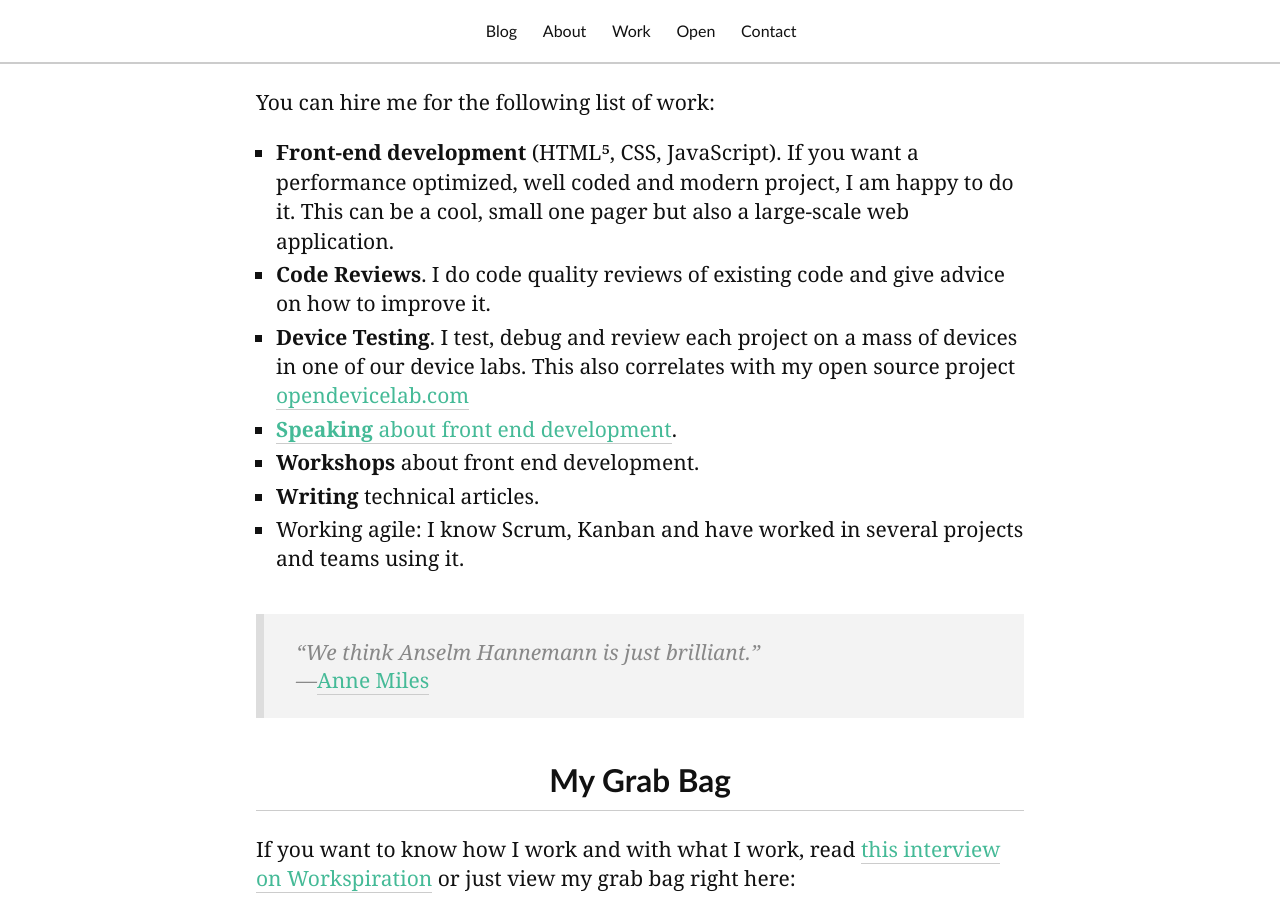
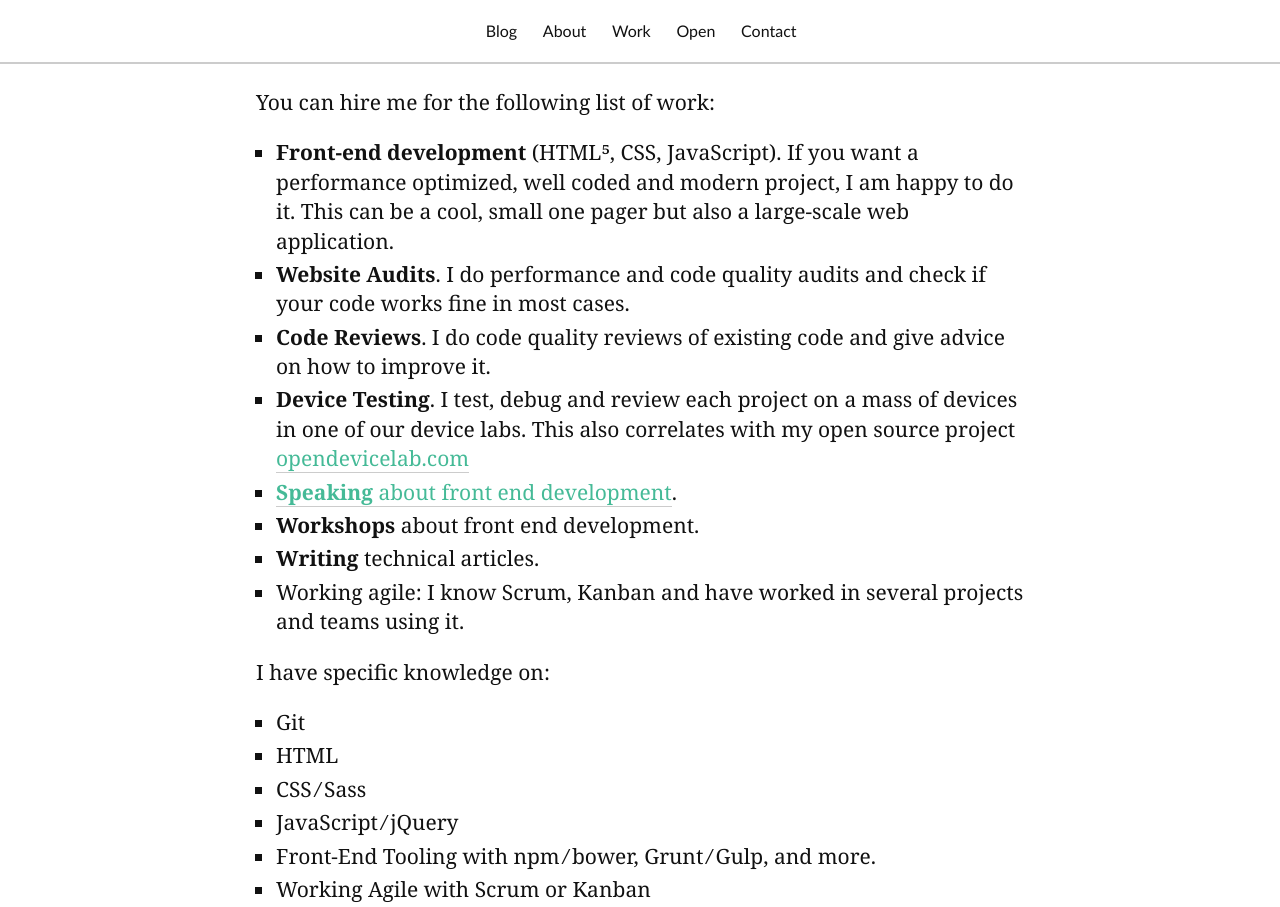
Before and after one commit to dayer4b/anselmh.github.com, a Jekyll site: the page built from about/index.md, in a window 1280 px wide and 1400 px high, scrolled down 1458 px, cut to the strip 0-907 px from the top of the window. Built offline with Jekyll 4.4.1, drawn with Linux system fonts in a browser that asks for light colours; Markdown is read by kramdown in place of the engine named in the settings; comment, search, counter and statistics services are not loaded; some of the changed text lies outside the part shown.

Commit message:
Some more details on my about page

```diff
--- a/about/index.md
+++ b/about/index.md
@@ -17,6 +17,7 @@ I’m a front-end stack developer from Munich, Germany. I work as a freelancer a
 You can hire me for the following list of work:
 
 - **Front-end development** (HTML5, CSS, JavaScript). If you want a performance optimized, well coded and modern project, I am happy to do it. This can be a cool, small one pager but also a large-scale web application.
+- **Website Audits**. I do performance and code quality audits and check if your code works fine in most cases.
 - **Code Reviews**. I do code quality reviews of existing code and give advice on how to improve it.
 - **Device Testing**. I test, debug and review each project on a mass of devices in one of our device labs. This also correlates with my open source project [opendevicelab.com](http://opendevicelab.com/)
 - [**Speaking** about front end development](/conf/).
@@ -24,11 +25,25 @@ You can hire me for the following list of work:
 - **Writing** technical articles.
 - Working agile: I know Scrum, Kanban and have worked in several projects and teams using it.
 
+I have specific knowledge on:
+
+- Git
+- HTML
+- CSS / Sass
+- JavaScript / jQuery
+- Front-End Tooling with npm / bower, Grunt / Gulp, and more.
+- Working Agile with Scrum or Kanban
+- W3C / WHATWG Webstandards (Following, Improving, Developing, Writing)
+
+----
+
+<p class="text--centered"><a class="btn--big--positive" href="/cv/">See my Curriculum Vitae</a></p>
+
 > We think Anselm Hannemann is just brilliant.
 >
 > <cite><a href="http://www.redtoadmedia.com/" target="_blank">Anne Miles</a></cite>
 
-## My Grab Bag
+## What I always have with me
 
 If you want to know how I work and with what I work, read [this interview on Workspiration](http://workspiration.org/anselm-hannemann) or just view my grab bag right here:
 
```
